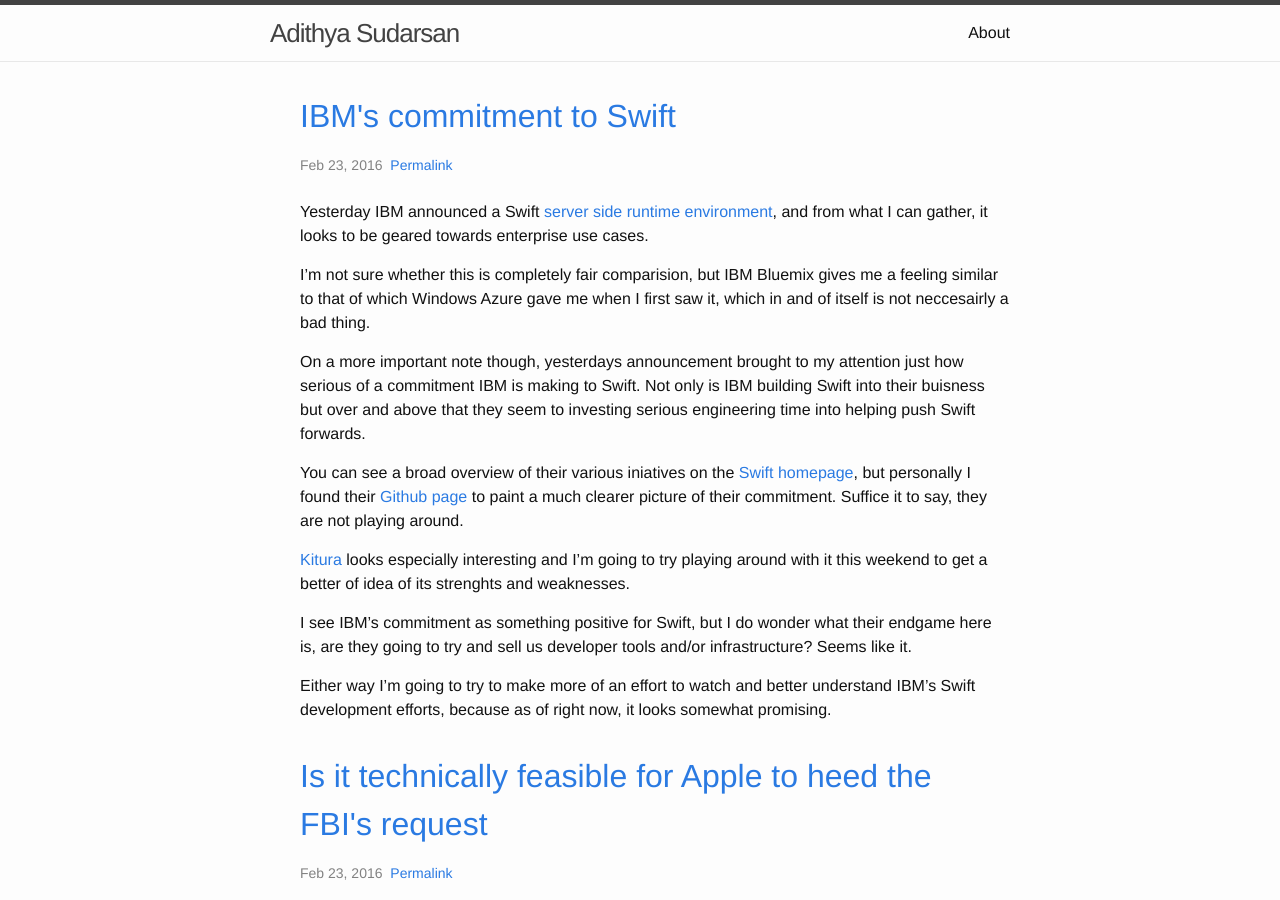
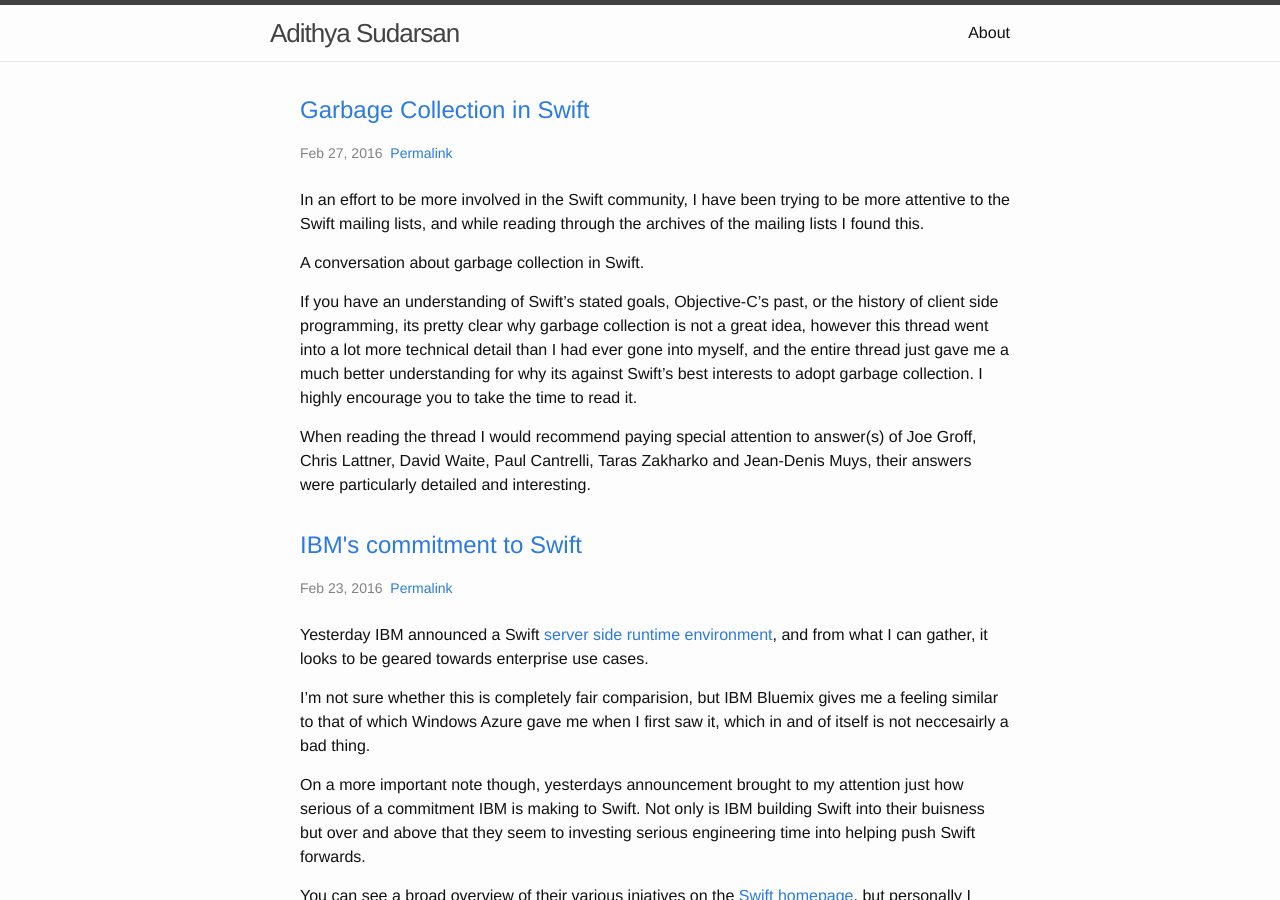
Before and after one commit to adithya/adithya.github.io, a Jekyll site: the page built from index.html, in a window 1280 px wide and 900 px high. Built offline with Jekyll 4.4.1, drawn with Linux system fonts in a browser that asks for light colours.

Commit message:
New link post

```diff
--- /dev/null
+++ b/_posts/2016-02-26-swift-evolution-gc-debate.md
@@ -0,0 +1,15 @@
+---
+title:  "Garbage Collection in Swift "
+layout: post
+date:   2016-02-26 23:00:00 -0500
+categories: development
+external-url: https://lists.swift.org/pipermail/swift-evolution/Week-of-Mon-20160208/009403.html
+---
+
+In an effort to be more involved in the Swift community, I have been trying to be more attentive to the Swift mailing lists, and while reading through the archives of the mailing lists I found this.
+
+A conversation about garbage collection in Swift.
+
+If you have an understanding of Swift's stated goals, Objective-C's past, or the history of client side programming, its pretty clear why garbage collection is not a great idea, however this thread went into a lot more technical detail than I had ever gone into myself, and the entire thread just gave me a much better understanding for why its against Swift's best interests to adopt garbage collection. I highly encourage you to take the time to read it.
+
+When reading the thread I would recommend paying special attention to answer(s) of Joe Groff, Chris Lattner, David Waite, Paul Cantrelli, Taras Zakharko and Jean-Denis Muys, their answers were particularly detailed and interesting.
--- a/index.html
+++ b/index.html
@@ -8,7 +8,7 @@
     {% for post in site.posts %}
        <div class="entry">
 
-		<h1>
+		<h2>
 			{% if post.external-url %}
   		  	<a href="{{ post.external-url }}">
     			{{ post.title }}
@@ -17,7 +17,7 @@
     			{{ post.title }}
   		  	</a>
 			{% endif %}
-		</h1>
+		</h2>
 
 
 		<div class="post-meta">{{ post.date | date: "%b %-d, %Y" }}&nbsp; <a href="{{ post.url }}">Permalink</a></div>
```
